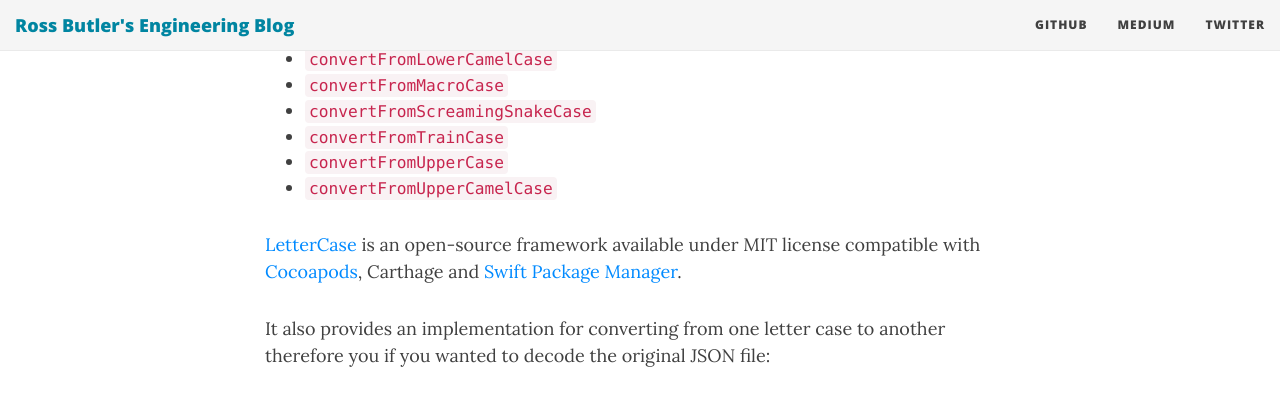
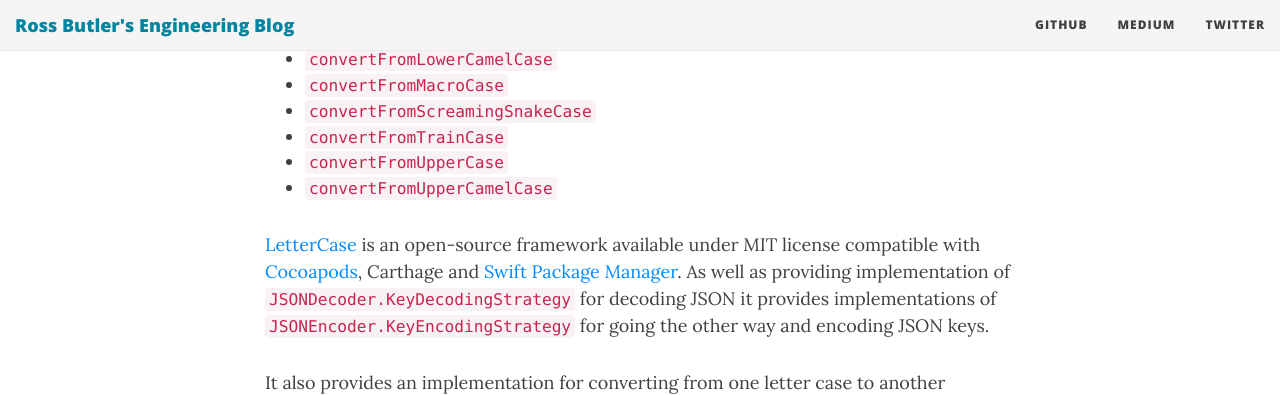
Before and after one commit to rwbutler/rwbutler.github.io, a Jekyll site: the page built from _posts/2020-08-22-get-more-from-codable-by-implementing-a-json-key-decoding-strategy.markdown, in a window 1280 px wide and 900 px high, scrolled down 5294 px, cut to the strip 0-395 px from the top of the window. Built offline with Jekyll 4.4.1, drawn with Linux system fonts in a browser that asks for light colours; nearby versions of some CDN libraries.

Commit message:
Added additional sentence

```diff
--- a/_posts/2020-08-22-get-more-from-codable-by-implementing-a-json-key-decoding-strategy.markdown
+++ b/_posts/2020-08-22-get-more-from-codable-by-implementing-a-json-key-decoding-strategy.markdown
@@ -106,7 +106,7 @@ However, if you’d rather make use of some pre-written implementations then [Le
 - `convertFromUpperCase`
 - `convertFromUpperCamelCase`
 
-[LetterCase](https://github.com/rwbutler/LetterCase) is an open-source framework available under MIT license compatible with [Cocoapods](https://cocoapods.org/pods/LetterCase), Carthage and [Swift Package Manager](https://swiftpackageindex.com/rwbutler/LetterCase).
+[LetterCase](https://github.com/rwbutler/LetterCase) is an open-source framework available under MIT license compatible with [Cocoapods](https://cocoapods.org/pods/LetterCase), Carthage and [Swift Package Manager](https://swiftpackageindex.com/rwbutler/LetterCase). As well as providing implementation of `JSONDecoder.KeyDecodingStrategy` for decoding JSON it provides implementations of `JSONEncoder.KeyEncodingStrategy` for going the other way and encoding JSON keys.
 
 It also provides an implementation for converting from one letter case to another therefore you if you wanted to decode the original JSON file:
 
```
